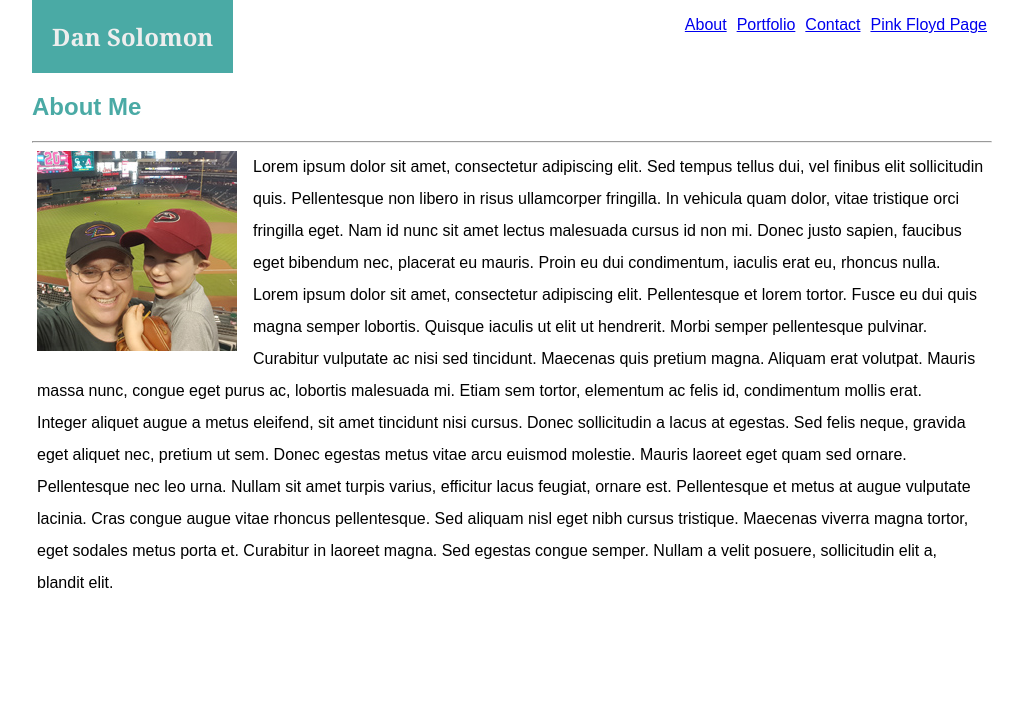
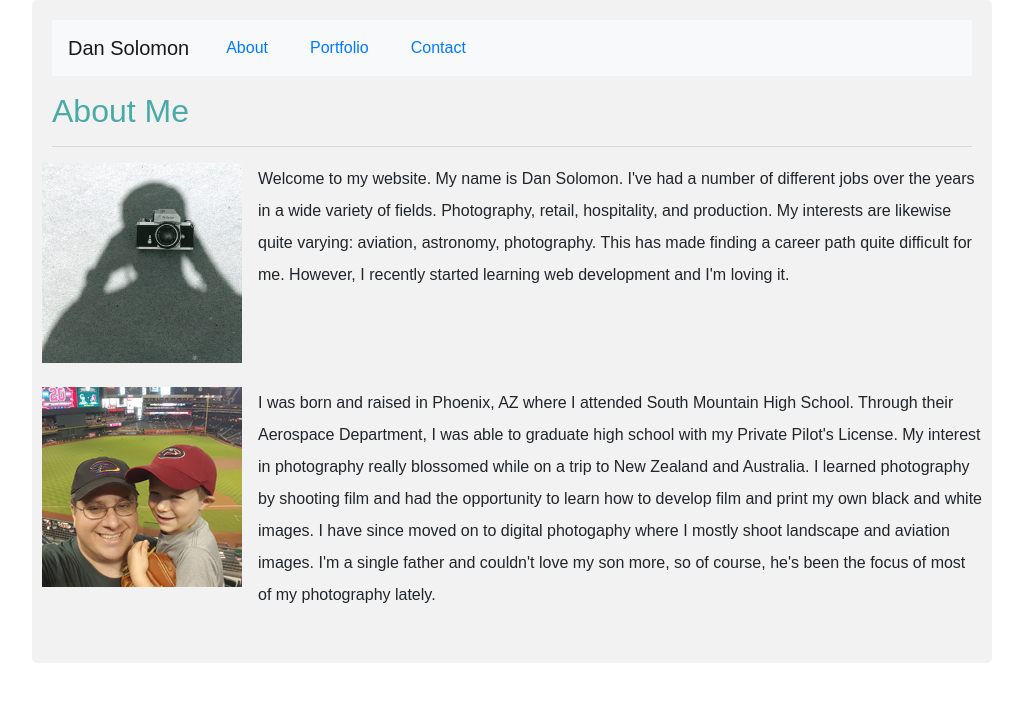
Before and after one commit to DanRSolomon/DanRSolomon.github.io, a plain HTML site: page index.html in a window 1280 px wide. Shown: the whole page, without its empty margins (128-1151 px from the left). Drawn offline with nearby package versions, Linux system fonts and the light colour scheme; a web font is replaced by a local one.

Commit message:
added nav bar to about page, added bio

```diff
--- /dev/null
+++ b/assets/css/reset.css
@@ -0,0 +1,48 @@
+/* http://meyerweb.com/eric/tools/css/reset/
+   v2.0 | 20110126
+   License: none (public domain)
+*/
+
+html, body, div, span, applet, object, iframe,
+h1, h2, h3, h4, h5, h6, p, blockquote, pre,
+a, abbr, acronym, address, big, cite, code,
+del, dfn, em, img, ins, kbd, q, s, samp,
+small, strike, strong, sub, sup, tt, var,
+b, u, i, center,
+dl, dt, dd, ol, ul, li,
+fieldset, form, label, legend,
+table, caption, tbody, tfoot, thead, tr, th, td,
+article, aside, canvas, details, embed,
+figure, figcaption, footer, header, hgroup,
+menu, nav, output, ruby, section, summary,
+time, mark, audio, video {
+	margin: 0;
+	padding: 0;
+	border: 0;
+	font-size: 100%;
+	font: inherit;
+	vertical-align: baseline;
+}
+/* HTML5 display-role reset for older browsers */
+article, aside, details, figcaption, figure,
+footer, header, hgroup, menu, nav, section {
+	display: block;
+}
+body {
+	line-height: 1;
+}
+ol, ul {
+	list-style: none;
+}
+blockquote, q {
+	quotes: none;
+}
+blockquote:before, blockquote:after,
+q:before, q:after {
+	content: '';
+	content: none;
+}
+table {
+	border-collapse: collapse;
+	border-spacing: 0;
+}
--- a/index.html
+++ b/index.html
@@ -1,16 +1,61 @@
-<!-- Activity 1: "Recommended" Homework-->
-
 <!DOCTYPE html>
 <html lang="en-us">
 
 <head>
     <meta charset="UTF-8">
     <title>About Me</title>
+    <link rel="shortcut icon" href="Images/Self_Portrait.jpg" width="398" height="398" style="margin-top: 0px;">
+    <meta name="viewport" content="width=device-width, initial-scale=1">
+
+    <!--CSS Reset-->
+    <link rel="stylesheet" media="screen" type="text/css" href="assets/css/reset.css" />
+    <!--Bootstrap-->
+    <link rel="stylesheet" href="https://stackpath.bootstrapcdn.com/bootstrap/4.1.3/css/bootstrap.min.css" integrity="sha384-MCw98/SFnGE8fJT3GXwEOngsV7Zt27NXFoaoApmYm81iuXoPkFOJwJ8ERdknLPMO"
+        crossorigin="anonymous" />
+    <!--CSS Styles-->
     <link rel="stylesheet" type="text/css" href="assets/css/style.css">
+    <!--jQuery-->
+    <script src="https://code.jquery.com/jquery-3.3.1.min.js" integrity="sha256-FgpCb/KJQlLNfOu91ta32o/NMZxltwRo8QtmkMRdAu8="
+        crossorigin="anonymous"></script>
+    <!--Font Awesome-->
+    <link rel="stylesheet" href="https://use.fontawesome.com/releases/v5.3.1/css/all.css" integrity="sha384-mzrmE5qonljUremFsqc01SB46JvROS7bZs3IO2EmfFsd15uHvIt+Y8vEf7N7fWAU"
+        crossorigin="anonymous" />
+    <!-- Google Fonts -->
+    <link href="https://fonts.googleapis.com/css?family=Allerta+Stencil" rel="stylesheet">
+
 </head>
 
 <body>
-        <header class="row">
+    <div class="container">
+        <nav class="navbar sticky-top navbar-expand-lg navbar-light bg-light">
+            <a class="navbar-brand" href="#">Dan Solomon</a>
+            <button class="navbar-toggler" type="button" data-toggle="collapse" data-target="#navbarSupportedContent"
+                aria-controls="navbarSupportedContent" aria-expanded="false" aria-label="Toggle navigation">
+                <span class="navbar-toggler-icon"></span>
+            </button>
+
+            <div class="collapse navbar-collapse" id="navbarSupportedContent">
+
+                <ul class="nav justify-content-end">
+
+                    <li class="nav-item active">
+                        <a class="nav-link" href="index.html">About <span class="sr-only">(current)</span></a>
+                    </li>
+
+                    <li class="nav-item">
+                        <a class="nav-link" href="portfolio.html">Portfolio</a>
+                    </li>
+
+                    <li class="nav-item">
+                        <a class="nav-link" href="contact.html">Contact</a>
+                    </li>
+
+                </ul>
+
+            </div>
+        </nav>
+
+        <!-- <header class="row">
             <section id="name">
                 <h1>Dan Solomon</h1>
             </section>
@@ -24,52 +69,47 @@
                 </ul>
             </section>
 
-        </header>
+        </header> -->
 
         <p>
             <h2>About Me</h2>
 
-            <hr/>
+            <hr />
 
             <div class="row">
 
                 <div id="bio">
-                    <img src="Images/20180923_121011-2.jpg" alt="Dan Solomon">
+                    <img src="Images/Self_Portrait.jpg" alt="Dan Solomon" width="200" height="200">
 
-                    Lorem ipsum dolor sit amet, consectetur adipiscing elit.
-                    Sed tempus tellus dui, vel finibus elit sollicitudin quis.
-                    Pellentesque non libero in risus ullamcorper fringilla. In
-                    vehicula quam dolor, vitae tristique orci fringilla eget.
-                    Nam id nunc sit amet lectus malesuada cursus id non mi. Donec
-                    justo sapien, faucibus eget bibendum nec, placerat eu mauris.
-                    Proin eu dui condimentum, iaculis erat eu, rhoncus nulla. Lorem
-                    ipsum dolor sit amet, consectetur adipiscing elit. Pellentesque
-                    et lorem tortor. Fusce eu dui quis magna semper lobortis. Quisque
-                    iaculis ut elit ut hendrerit. Morbi semper pellentesque pulvinar.
-                    Curabitur vulputate ac nisi sed tincidunt. Maecenas quis pretium
-                    magna. Aliquam erat volutpat. Mauris massa nunc, congue eget purus
-                    ac, lobortis malesuada mi. Etiam sem tortor, elementum ac felis id,
-                    condimentum mollis erat.
+                    <p>
+                        Welcome to my website. My name is Dan Solomon.
+                        I've had a number of different jobs over the years in a wide variety of fields.
+                        Photography, retail, hospitality, and production. My interests are likewise quite
+                        varying: aviation, astronomy, photography. This has made finding a career path
+                        quite difficult for me. However, I recently started learning web development and
+                        I'm loving it.
+                    </p>
+                </div>
+                <br>
+                <div id="bio">
+                    <img src="Images\20180923_121011-2.jpg" alt="Dan Solomon" width="200" height="200">
 
-                    <br/>
-
-                    Integer aliquet augue a metus eleifend, sit amet tincidunt nisi
-                    cursus. Donec sollicitudin a lacus at egestas. Sed felis neque,
-                    gravida eget aliquet nec, pretium ut sem. Donec egestas metus vitae
-                    arcu euismod molestie. Mauris laoreet eget quam sed ornare.
-                    Pellentesque nec leo urna. Nullam sit amet turpis varius, efficitur
-                    lacus feugiat, ornare est. Pellentesque et metus at augue vulputate
-                    lacinia. Cras congue augue vitae rhoncus pellentesque. Sed aliquam
-                    nisl eget nibh cursus tristique. Maecenas viverra magna tortor,
-                    eget sodales metus porta et. Curabitur in laoreet magna. Sed egestas
-                    congue semper. Nullam a velit posuere, sollicitudin elit a, blandit
-                    elit.
+                    <p>
+                        I was born and raised in Phoenix, AZ where I attended South Mountain High School.
+                        Through their Aerospace Department, I was able to graduate high school with my
+                        Private Pilot's License. My interest in photography really blossomed while on a
+                        trip to New Zealand and Australia. I learned photography by shooting film and
+                        had the opportunity to learn how to develop film and print my own black and white
+                        images. I have since moved on to digital photogaphy where I mostly shoot landscape
+                        and aviation images. I'm a single father and couldn't love my son more, so of course,
+                        he's been the focus of most of my photography lately.
+                    </p>
                 </div>
             </div>
         </p>
 
 
-
+    </div>
 </body>
 
 
```
Also changed, not shown: portfolio.html (+59 -9 lines), Images/Self_Portrait.jpg (added), cover.html (added). Lines whose indentation alone changed are shown as unchanged.
